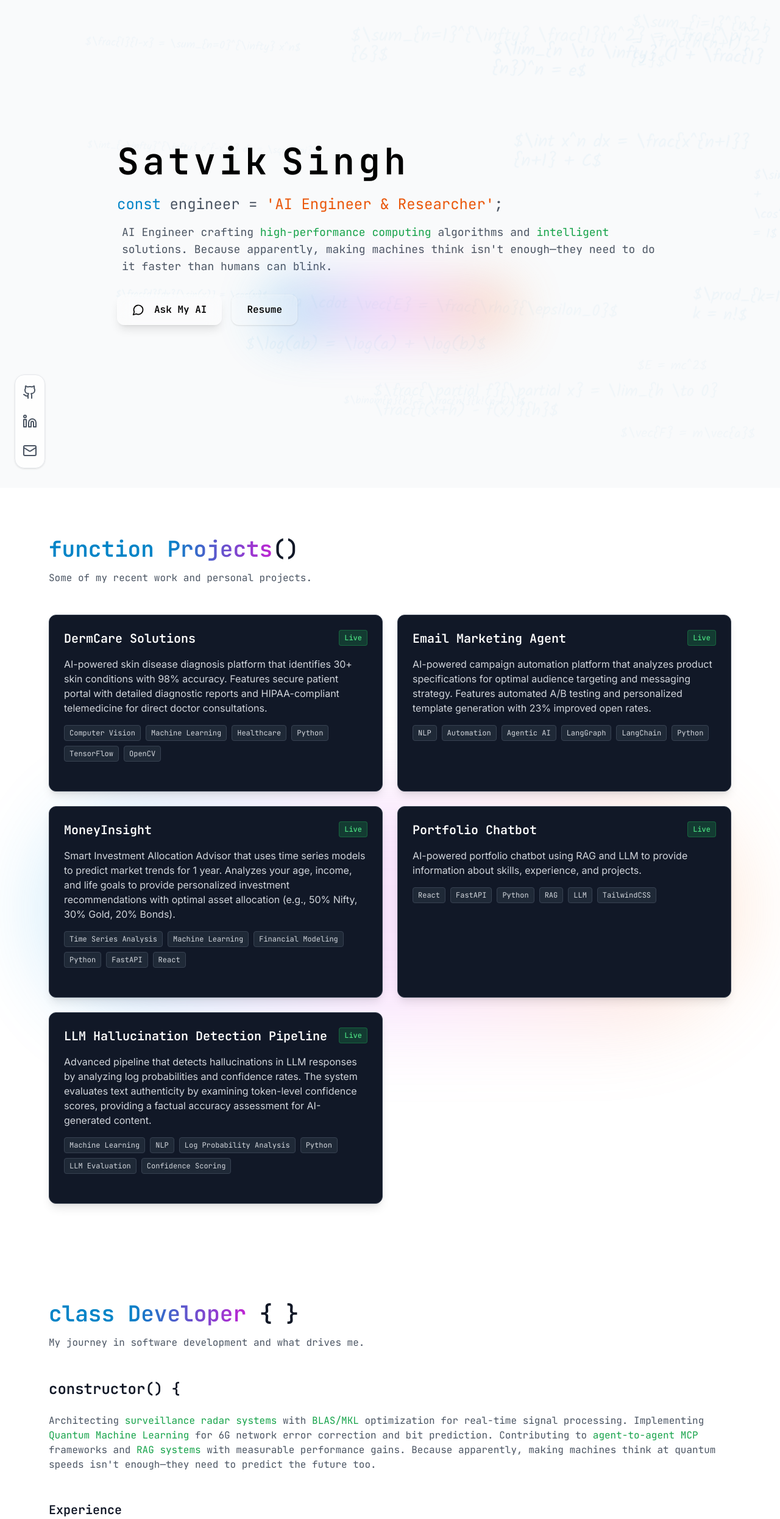
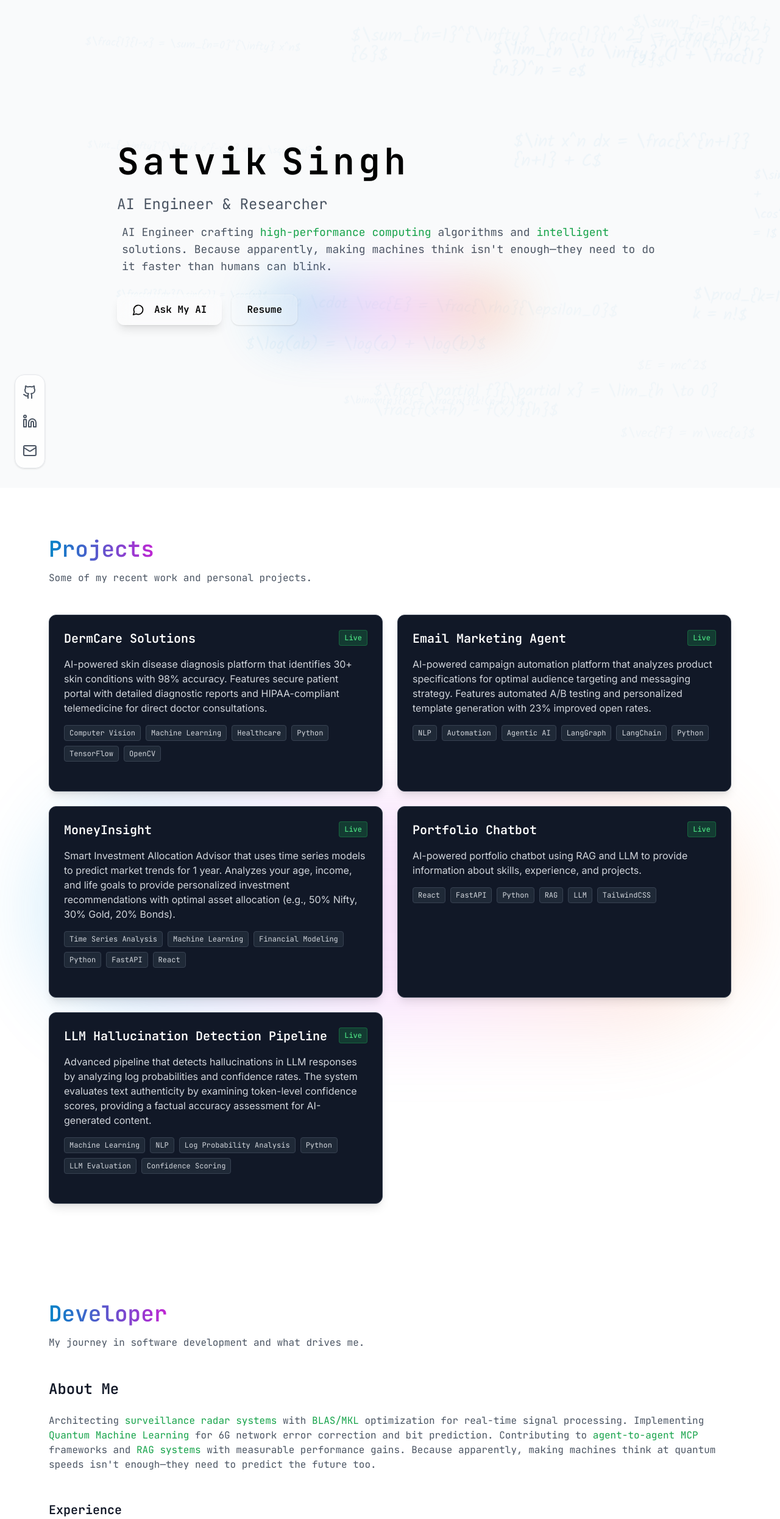
Before and after one commit to SA7VIK/portfolio-frontend, a React (Vite) app: page / in a window 1280 px wide. Shown: the top 2491 px of the page at 61% size. Built offline with nearby package versions, Linux system fonts and the light colour scheme.

Commit message:
making mobile responsive

```diff
--- a/src/sections/About.tsx
+++ b/src/sections/About.tsx
@@ -13,7 +13,7 @@ const About: React.FC = () => {
           className="text-left mb-8 sm:mb-12 font-mono px-4"
         >
           <h2 className="text-2xl sm:text-3xl md:text-4xl font-bold text-gray-900 mb-3 sm:mb-4 font-mono">
-            <span className="text-primary-600">class</span> <span className="text-gradient">Developer</span> &#123; &#125;
+            <span className="text-gradient">Developer</span>
           </h2>
           <p className="text-sm sm:text-base text-gray-600 max-w-2xl">
             My journey in software development and what drives me.
@@ -30,7 +30,7 @@ const About: React.FC = () => {
             className="mb-8 sm:mb-12 px-4"
           >
             <h3 className="text-xl sm:text-2xl font-mono font-semibold text-gray-900 mb-4 sm:mb-6">
-              constructor() &#123;
+              About Me
             </h3>
             <div className="space-y-4 text-gray-600 leading-relaxed font-mono">
               <p className="text-sm sm:text-base">
--- a/src/sections/Contact.tsx
+++ b/src/sections/Contact.tsx
@@ -14,7 +14,7 @@ const Contact: React.FC = () => {
           className="text-left mb-8 sm:mb-12 px-4"
         >
           <h2 className="text-2xl sm:text-3xl md:text-4xl font-bold text-gray-900 mb-3 sm:mb-4 font-mono">
-            <span className="text-primary-600">async</span> <span className="text-gradient">connect</span>()
+            <span className="text-gradient">Contact</span>
           </h2>
           <p className="text-sm sm:text-base text-gray-600 max-w-2xl font-mono">
             Let's work together on your next project.
--- a/src/sections/Hero.tsx
+++ b/src/sections/Hero.tsx
@@ -100,7 +100,7 @@ const Hero: React.FC = () => {
             className="mb-6 sm:mb-8 px-4"
           >
             <h2 className="text-sm sm:text-lg md:text-xl lg:text-2xl font-mono text-gray-600 mb-3 sm:mb-4 leading-tight">
-              <span className="text-primary-600">const</span> engineer = <span className="text-accent-600">'AI Engineer & Researcher'</span>;
+              AI Engineer & Researcher
             </h2>
             <p className="text-xs sm:text-base md:text-lg text-gray-600 max-w-4xl mx-auto leading-relaxed font-mono mb-3 sm:mb-4 px-2">
               AI Engineer crafting <span className="text-green-600">high-performance computing</span> algorithms and <span className="text-green-600">intelligent</span> solutions. Because apparently, making machines think isn't enough—they need to do it faster than humans can blink.
--- a/src/sections/Projects.tsx
+++ b/src/sections/Projects.tsx
@@ -73,7 +73,7 @@ const Projects: React.FC = () => {
           className="text-left mb-8 sm:mb-12 px-4"
         >
           <h2 className="text-2xl sm:text-3xl md:text-4xl font-bold text-gray-900 mb-3 sm:mb-4 font-mono">
-            <span className="text-primary-600">function</span> <span className="text-gradient">Projects</span>()
+            <span className="text-gradient">Projects</span>
           </h2>
           <p className="text-sm sm:text-base text-gray-600 max-w-2xl font-mono">
             Some of my recent work and personal projects.
```
